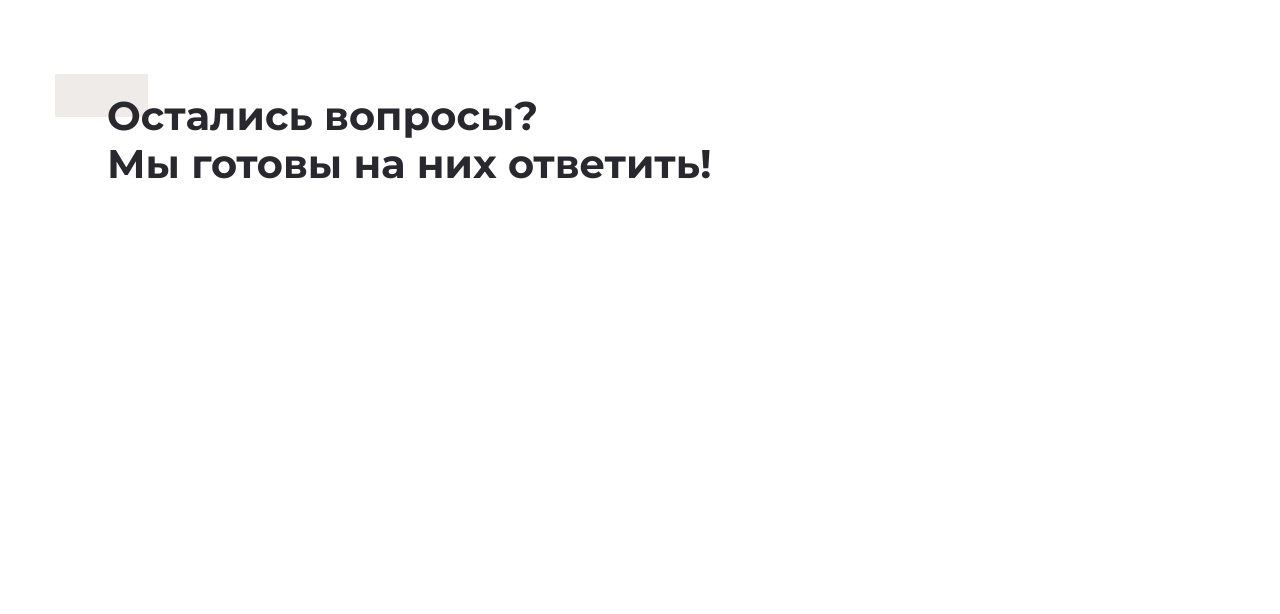
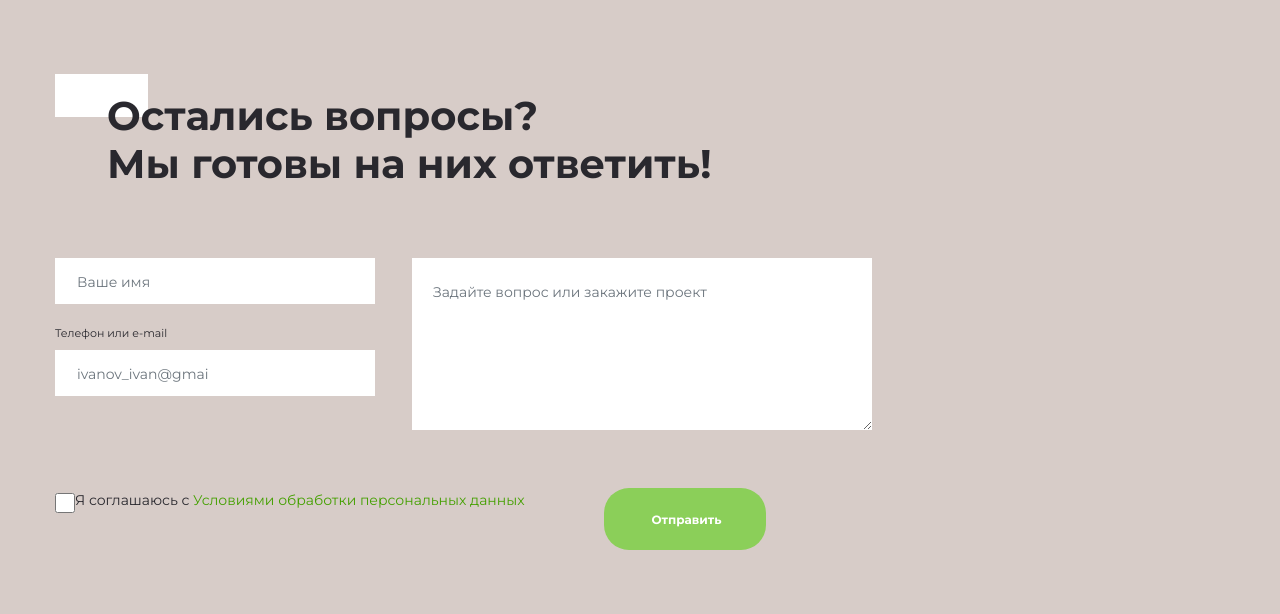
Before and after one commit to coatceatl/cottage, a website: page index.html in a window 1280 px wide. Shown: the part 4883-5497 px from the top of the page. Before the commit the page ends 5141 px from the top, so only its background shows below. Drawn offline with nearby package versions, Linux system fonts and the light colour scheme.

Commit message:
changed feedback

```diff
--- a/css/style.css
+++ b/css/style.css
@@ -526,6 +526,11 @@ body {
 }
 
 /* feedback */
+
+.feedback {
+  background-color: #d7ccc8;
+  padding-bottom: 60px;
+}
 .feedback__title h2 {
   font-size: 2.5rem;
   font-weight: 700;
@@ -533,3 +538,76 @@ body {
   margin-bottom: 70px;
   margin-top: -25px;
 }
+.form__content,
+.form__consent {
+  margin-bottom: 42px;
+}
+.form-control {
+  width: 320px;
+  font-family: 'Montserrat', sans-serif;
+  background-color: #fff;
+  color: #b9b2b0;
+  font-size: 0.875rem;
+  font-weight: 400;
+  padding-top: 24px;
+  padding-bottom: 22px;
+  padding-left: 22px;
+  margin-right: 37px;
+  border: 0;
+  border-radius: 0;
+  outline: none;
+}
+.form-control:focus,
+.form-control.textarea:focus {
+  box-shadow: 0 5px 30px rgba(7, 17, 35, 0.05);
+  outline: none;
+}
+.form-control.textarea {
+  width: 460px;
+  background-color: #fff;
+  color: #b9b2b0;
+  font-size: 0.875rem;
+  font-weight: 400;
+  padding-top: 24px;
+  padding-left: 21px;
+  border: 0;
+  border-radius: 0;
+  outline: none;
+}
+.form-group label {
+  font-size: 0.6875rem;
+  font-weight: 400;
+}
+.form-check-input {
+  width: 20px;
+  height: 20px;
+  color: #44a001;
+  background-color: #fff;
+}
+/*
+.form-check .form-check-input:checked~.form-check-label:before {
+  background-color: #fff;
+}*/
+.form-check-label {
+  font-size: 0.875rem;
+  font-weight: 400;
+}
+.form-check-label a {
+  color: #44a001;
+}
+.form-check-label a:hover {
+  text-decoration: none;
+}
+.btn-send {
+  width: 162px;
+  border-radius: 25px;
+  background-color: #8bcf59;
+  font-family: 'Montserrat', sans-serif;
+  color: #fff;
+  font-size: 0.75rem;
+  font-weight: 700;
+  padding: 23px 36px 21px 39px;
+  margin-right: 174px;
+  border: 0;
+  outline: none;
+}
--- a/index.html
+++ b/index.html
@@ -442,8 +442,39 @@
         <div class='container-my'>
           <div class='row'>
             <div class='col-lg-7 mr-auto feedback__title'>
-              <div class='block-title'></div>
+              <div class='block-title white'></div>
               <h2>Остались вопросы?<br />Мы готовы на них ответить!</h2>
+            </div>
+          </div>
+          <div class='row'>
+            <div class='col-lg-9 mr-auto'>
+              <form action='#'>
+                <div class='feedback-form d-flex flex-column'>
+                  <div class='form__content d-flex'>
+                    <div class='form__input'>
+                      <div class='form-group'>
+                        <input type='text' class='form-control' placeholder='Ваше имя'>
+                      </div>
+                      <div class='form-group'>
+                        <label for='exampleInputEmail1'>Телефон или e-mail</label>
+                        <input type='text' class='form-control' id='exampleInputPassword1' placeholder='ivanov_ivan@gmai'>
+                      </div>
+                    </div>
+                    <div class='form__input'>
+                      <div class='form-group'>
+                        <textarea class='form-control textarea' id='exampleFormControlTextarea1' rows='6' placeholder='Задайте вопрос или закажите проект'></textarea>
+                      </div>
+                    </div>
+                  </div>
+                  <div class='form__consent d-flex'>
+                    <div class='form-check'>
+                      <input type='checkbox' class='form-check-input' id='exampleCheck1'>
+                      <label class='form-check-label' for='exampleCheck1'>Я соглашаюсь с <a href='#'>Условиями обработки персональных данных</a></label>
+                    </div>
+                    <button type='submit' class='btn btn-send'>Отправить</button>
+                  </div>
+                </div>
+              </form>
             </div>
           </div>
         </div>
```
